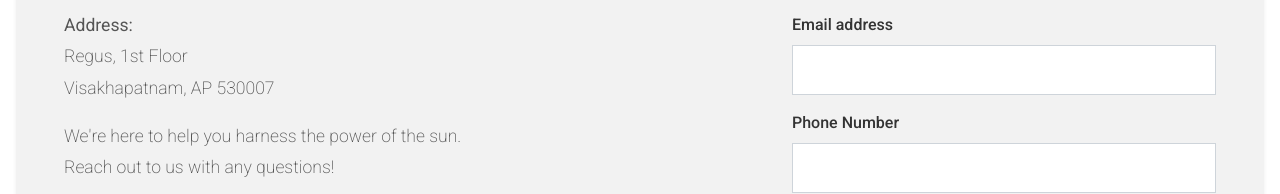
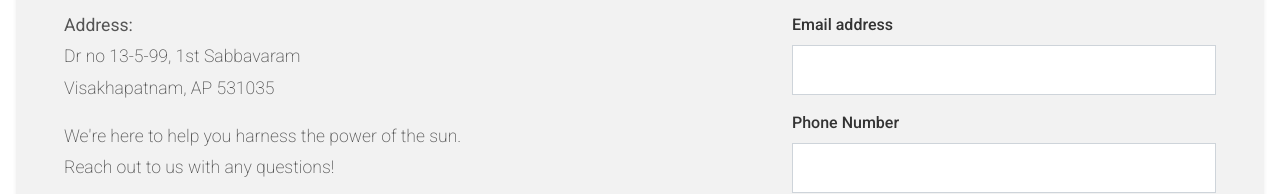
Before and after one commit to raviswaroop-98/forever-solar, an Eleventy site: page index.md in a window 1280 px wide. Shown: the part 2888-3082 px from the top of the page. Built offline with nearby package versions, Linux system fonts and the light colour scheme; Eleventy itself is replaced by a stand-in of ours; files that its build step writes are made by us from their sources.

Commit message:
Changed address

```diff
--- a/_includes/index.html
+++ b/_includes/index.html
@@ -203,8 +203,8 @@
                         <p><strong>Email:</strong> info@foreversolar.co.in</p>
                         <p><strong>Phone:</strong> +91 87310 55925</p>
                         <p><strong>Address:</strong><br>
-                            Regus, 1st Floor<br>
-                            Visakhapatnam, AP 530007<br>
+                            Dr no 13-5-99, 1st Sabbavaram<br>
+                            Visakhapatnam, AP 531035<br>
                         </p>
                         <p>
                             We're here to help you harness the power of the sun. Reach out to us with any questions!
```
